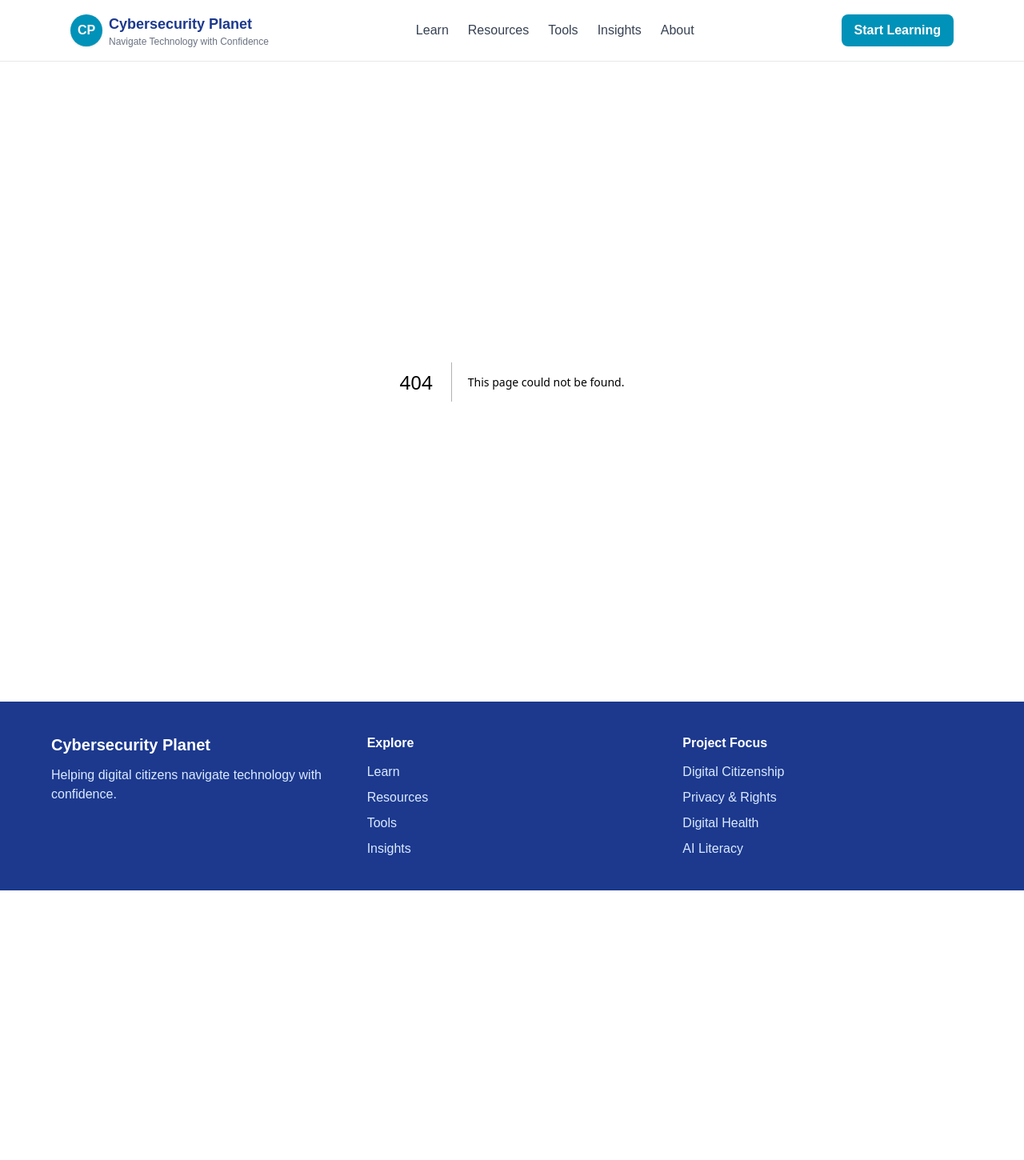
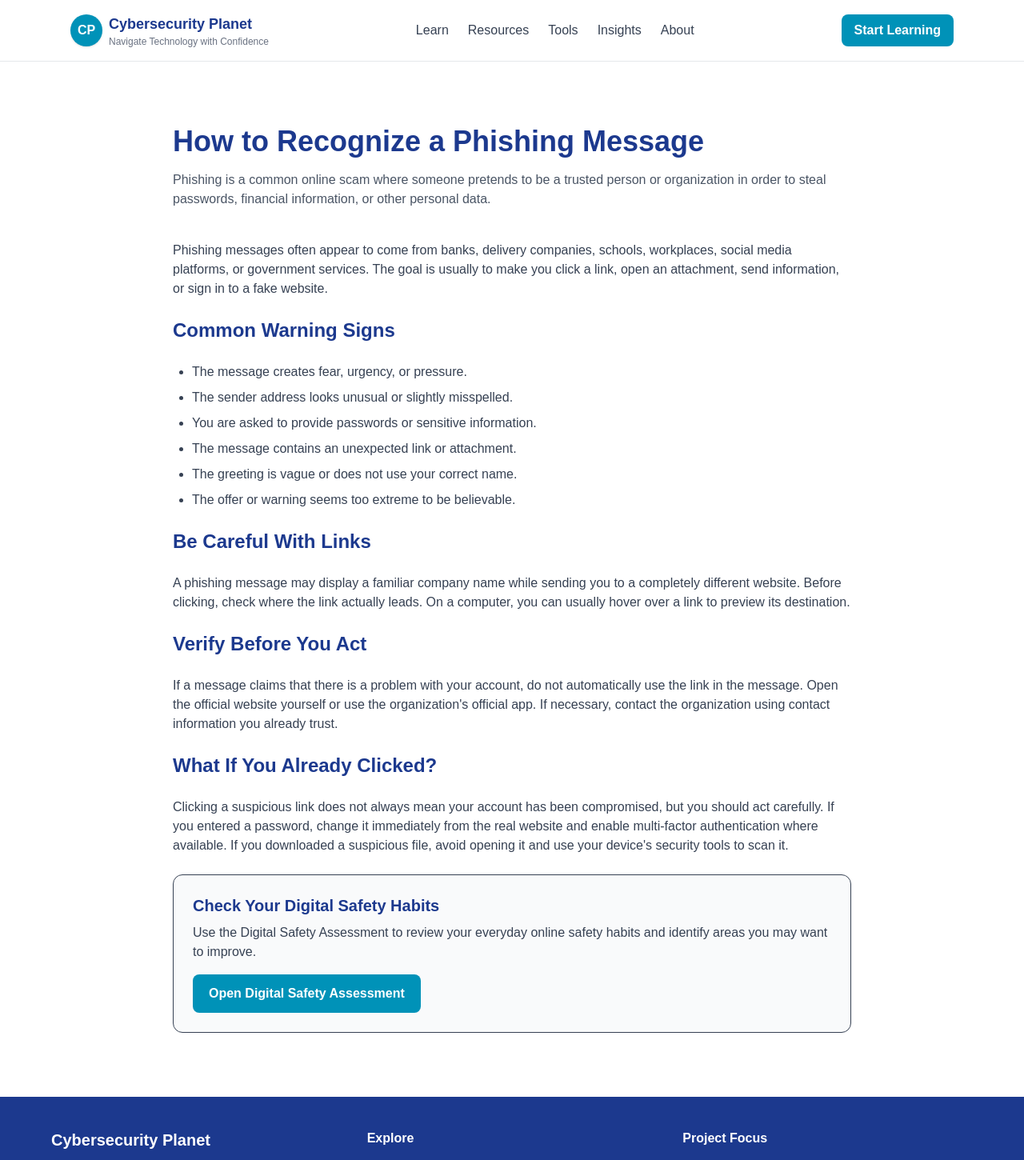
Before and after one commit to Black-widow-codes/Cybersecurity-Planet, a Next.js app: page /learn/digital-safety/how-to-recognize-a-phishing-message in a window 1280 px wide. Before the commit this address had no page. Shown: the top 1450 px of the page at 80% size. Before the commit the page ends 1113 px from the top, so only its background shows below. Built offline with nearby package versions, Linux system fonts and the light colour scheme.

Commit message:
Add phishing awareness article

```diff
--- /dev/null
+++ b/src/app/learn/digital-safety/how-to-recognize-a-phishing-message/page.tsx
@@ -0,0 +1,97 @@
+import Link from "next/link";
+
+export const metadata = {
+  title: "How to Recognize a Phishing Message | Cybersecurity Planet",
+  description:
+    "Learn how to recognize phishing emails, text messages, and fake login pages before they steal your information.",
+};
+
+export default function PhishingArticlePage() {
+  return (
+    <main className="max-w-4xl mx-auto px-6 py-20">
+      <h1 className="text-4xl font-bold text-blue-900">
+        How to Recognize a Phishing Message
+      </h1>
+
+      <p className="mt-4 text-gray-600">
+        Phishing is a common online scam where someone pretends to be a trusted
+        person or organization in order to steal passwords, financial
+        information, or other personal data.
+      </p>
+
+      <section className="mt-10 space-y-6 text-gray-700">
+        <p>
+          Phishing messages often appear to come from banks, delivery
+          companies, schools, workplaces, social media platforms, or government
+          services. The goal is usually to make you click a link, open an
+          attachment, send information, or sign in to a fake website.
+        </p>
+
+        <h2 className="text-2xl font-bold text-blue-900">
+          Common Warning Signs
+        </h2>
+
+        <ul className="list-disc space-y-2 pl-6">
+          <li>The message creates fear, urgency, or pressure.</li>
+          <li>The sender address looks unusual or slightly misspelled.</li>
+          <li>You are asked to provide passwords or sensitive information.</li>
+          <li>The message contains an unexpected link or attachment.</li>
+          <li>The greeting is vague or does not use your correct name.</li>
+          <li>The offer or warning seems too extreme to be believable.</li>
+        </ul>
+
+        <h2 className="text-2xl font-bold text-blue-900">
+          Be Careful With Links
+        </h2>
+
+        <p>
+          A phishing message may display a familiar company name while sending
+          you to a completely different website. Before clicking, check where
+          the link actually leads. On a computer, you can usually hover over a
+          link to preview its destination.
+        </p>
+
+        <h2 className="text-2xl font-bold text-blue-900">
+          Verify Before You Act
+        </h2>
+
+        <p>
+          If a message claims that there is a problem with your account, do not
+          automatically use the link in the message. Open the official website
+          yourself or use the organization&apos;s official app. If necessary,
+          contact the organization using contact information you already trust.
+        </p>
+
+        <h2 className="text-2xl font-bold text-blue-900">
+          What If You Already Clicked?
+        </h2>
+
+        <p>
+          Clicking a suspicious link does not always mean your account has been
+          compromised, but you should act carefully. If you entered a password,
+          change it immediately from the real website and enable multi-factor
+          authentication where available. If you downloaded a suspicious file,
+          avoid opening it and use your device&apos;s security tools to scan it.
+        </p>
+
+        <div className="rounded-xl border bg-gray-50 p-6">
+          <h3 className="text-xl font-bold text-blue-900">
+            Check Your Digital Safety Habits
+          </h3>
+
+          <p className="mt-2">
+            Use the Digital Safety Assessment to review your everyday online
+            safety habits and identify areas you may want to improve.
+          </p>
+
+          <Link
+            href="/tools/digital-safety-assessment"
+            className="mt-4 inline-block rounded-lg bg-cyan-600 px-5 py-3 font-semibold text-white hover:bg-cyan-700"
+          >
+            Open Digital Safety Assessment
+          </Link>
+        </div>
+      </section>
+    </main>
+  );
+}
--- a/src/app/learn/digital-safety/page.tsx
+++ b/src/app/learn/digital-safety/page.tsx
@@ -7,6 +7,12 @@ export default function DigitalSafetyPage() {
       description:
         "Learn how to create strong passwords, avoid password reuse, and better protect your online accounts.",
       link: "/learn/digital-safety/what-makes-a-strong-password",
+    },
+    {
+      title: "How to Recognize a Phishing Message",
+      description:
+        "Learn the common warning signs of phishing emails, text messages, fake links, and fraudulent login pages.",
+      link: "/learn/digital-safety/how-to-recognize-a-phishing-message",
     },
   ];
 
```
